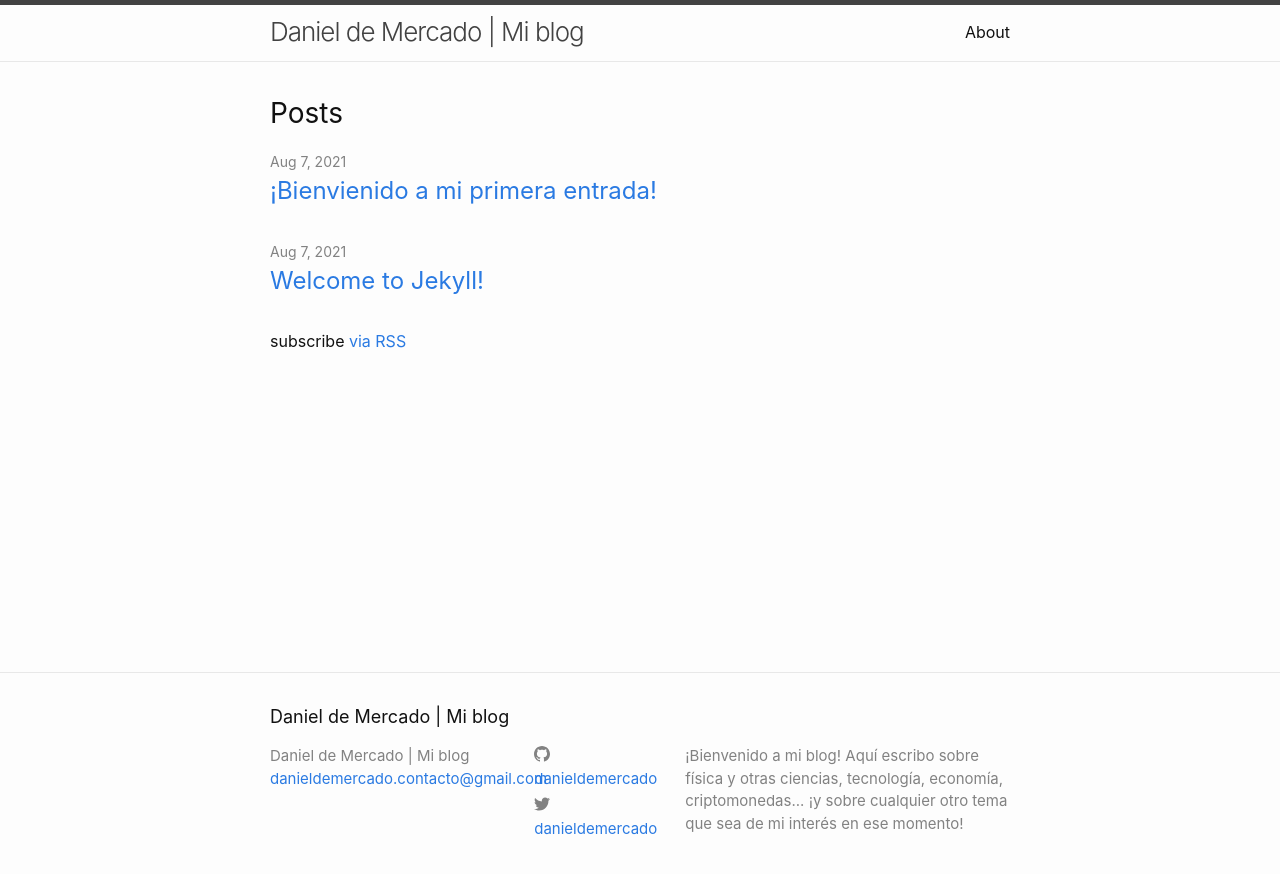
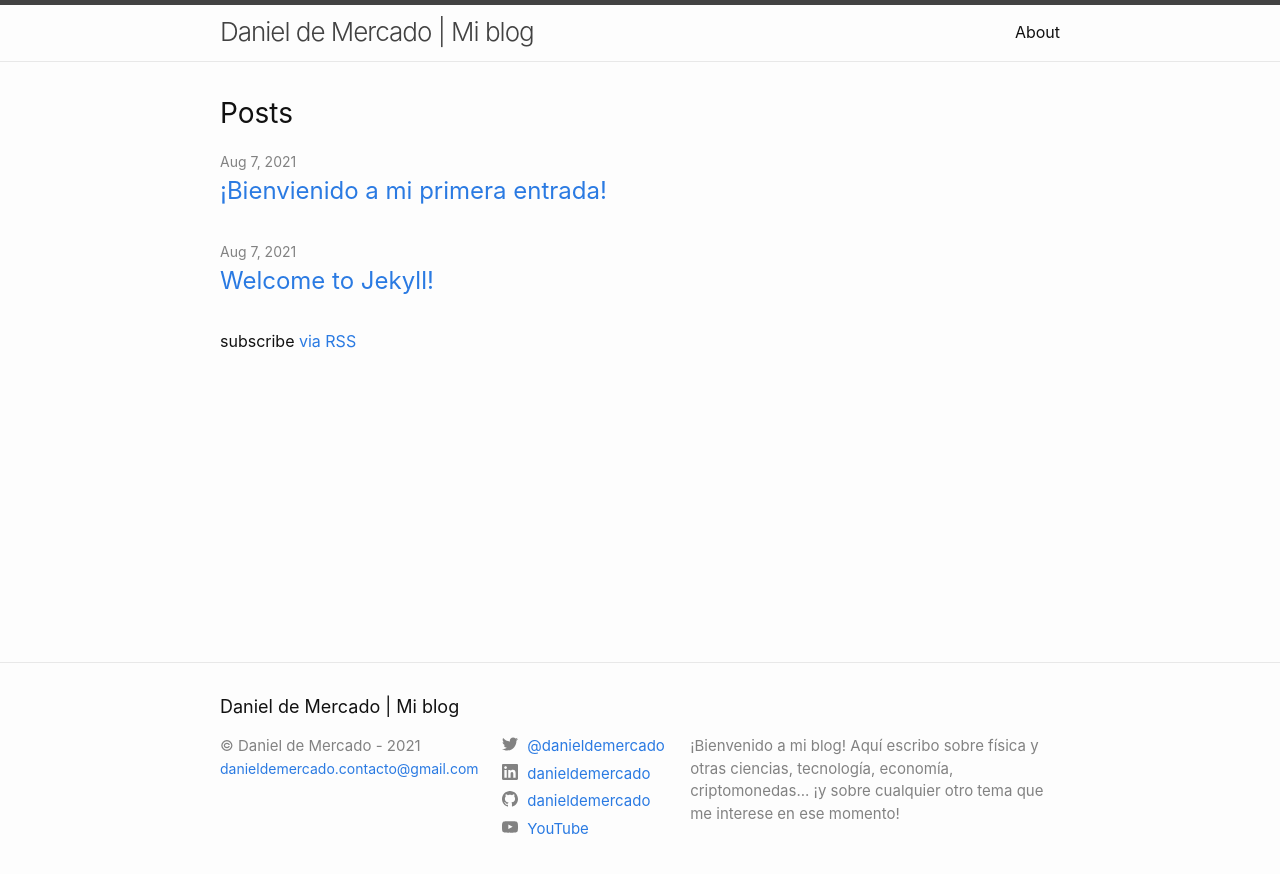
Before and after one commit to danieldemercado/mi-blog, a Jekyll site: the page built from index.markdown, in a window 1280 px wide. Shown: the top 874 px of the page. Built offline with Jekyll 4.4.1, drawn with Linux system fonts in a browser that asks for light colours.

Commit message:
Pie de página depurado

```diff
--- a/_config.yml
+++ b/_config.yml
@@ -21,12 +21,27 @@
 title: Daniel de Mercado | Mi blog
 email: danieldemercado.contacto@gmail.com
 description: >- # this means to ignore newlines until "baseurl:"
-  ¡Bienvenido a mi blog! Aquí escribo sobre física y otras ciencias, tecnología, economía, criptomonedas... ¡y sobre cualquier otro tema que sea de mi interés
-  en ese momento!
+  ¡Bienvenido a mi blog! Aquí escribo sobre física y otras ciencias, tecnología, economía, criptomonedas... ¡y sobre cualquier otro tema que me
+  interese en ese momento!
 baseurl: "/mi-blog" # the subpath of your site, e.g. /blog
 url: "https://danieldemercado.github.io" # the base hostname & protocol for your site, e.g. http://example.com
 twitter_username: danieldemercado
 github_username:  danieldemercado
+
+
+
+# Fields minima uses, but are not defaulted with the jekyll new command.
+#Author is the default for posts, the Atom feed, and is used in the footer.
+author: Daniel de Mercado
+linkedin_username: danieldemercado
+youtube_username: UC7lsg439P2qsLuFa6Gm5RSw
+
+
+
+# New fields not defaulted by jekyll-new wiht the minima theme
+# Add a copyright. A copyright symbol and year will be added automatically
+copyright: "Daniel de Mercado"
+
 
 # Build settings
 # Removed minima theme as it is now a regular theme.
--- a/_includes/footer.html
+++ b/_includes/footer.html
@@ -9,14 +9,18 @@
       <div class="footer-col footer-col-1">
         <ul class="contact-list">
           <li class="p-name">
+            <!--
             {%- if site.author -%}
               {{ site.author | escape }}
             {%- else -%}
               {{ site.title | escape }}
             {%- endif -%}
-            </li>
+            </li> -->
+            {%- if site.copyright -%}
+            <li>&copy; {{ site.copyright }} - {{ 'now' | date: "%Y"}}</li>
+            {%- endif -%}
             {%- if site.email -%}
-            <li><a class="u-email" href="mailto:{{ site.email }}">{{ site.email }}</a></li>
+            <li><p style="font-size:14px;"><a class="u-email" href="mailto:{{ site.email }}">{{ site.email }}</a></p></li>
             {%- endif -%}
         </ul>
       </div>
--- a/_includes/social.html
+++ b/_includes/social.html
@@ -1,14 +1,14 @@
 <ul class="social-media-list">
+  {%- if site.twitter_username -%}<li><a href="https://www.twitter.com/{{ site.twitter_username| cgi_escape | escape }}"><svg class="svg-icon"><use xlink:href="{{ '/assets/minima-social-icons.svg#twitter' | relative_url }}"></use></svg> <span class="username"> &#64;{{ site.twitter_username| escape }}</span></a></li>{%- endif -%}
+  {%- if site.linkedin_username -%}<li><a href="https://www.linkedin.com/in/{{ site.linkedin_username| cgi_escape | escape }}"><svg class="svg-icon"><use xlink:href="{{ '/assets/minima-social-icons.svg#linkedin' | relative_url }}"></use></svg> <span class="username">{{ site.linkedin_username| escape }}</span></a></li>{%- endif -%}
   {%- if site.dribbble_username -%}<li><a href="https://dribbble.com/{{ site.dribbble_username| cgi_escape | escape }}"><svg class="svg-icon"><use xlink:href="{{ '/assets/minima-social-icons.svg#dribbble' | relative_url }}"></use></svg> <span class="username">{{ site.dribbble_username| escape }}</span></a></li>{%- endif -%}
   {%- if site.facebook_username -%}<li><a href="https://www.facebook.com/{{ site.facebook_username| cgi_escape | escape }}"><svg class="svg-icon"><use xlink:href="{{ '/assets/minima-social-icons.svg#facebook' | relative_url }}"></use></svg> <span class="username">{{ site.facebook_username| escape }}</span></a></li>{%- endif -%}
   {%- if site.flickr_username -%}<li><a href="https://www.flickr.com/photos/{{ site.flickr_username| cgi_escape | escape }}"><svg class="svg-icon"><use xlink:href="{{ '/assets/minima-social-icons.svg#flickr' | relative_url }}"></use></svg> <span class="username">{{ site.flickr_username| escape }}</span></a></li>{%- endif -%}
   {%- if site.github_username -%}<li><a href="https://github.com/{{ site.github_username| cgi_escape | escape }}"><svg class="svg-icon"><use xlink:href="{{ '/assets/minima-social-icons.svg#github' | relative_url }}"></use></svg> <span class="username">{{ site.github_username| escape }}</span></a></li>{%- endif -%}
   {%- if site.instagram_username -%}<li><a href="https://instagram.com/{{ site.instagram_username| cgi_escape | escape }}"><svg class="svg-icon"><use xlink:href="{{ '/assets/minima-social-icons.svg#instagram' | relative_url }}"></use></svg> <span class="username">{{ site.instagram_username| escape }}</span></a></li>{%- endif -%}
-  {%- if site.linkedin_username -%}<li><a href="https://www.linkedin.com/in/{{ site.linkedin_username| cgi_escape | escape }}"><svg class="svg-icon"><use xlink:href="{{ '/assets/minima-social-icons.svg#linkedin' | relative_url }}"></use></svg> <span class="username">{{ site.linkedin_username| escape }}</span></a></li>{%- endif -%}
   {%- if site.pinterest_username -%}<li><a href="https://www.pinterest.com/{{ site.pinterest_username| cgi_escape | escape }}"><svg class="svg-icon"><use xlink:href="{{ '/assets/minima-social-icons.svg#pinterest' | relative_url }}"></use></svg> <span class="username">{{ site.pinterest_username| escape }}</span></a></li>{%- endif -%}
   {%- for mst in site.mastodon -%}{%- if mst.username and mst.instance -%}<li><a href="https://{{ mst.instance| cgi_escape | escape}}/@{{mst.username}}"><svg class="svg-icon"><use xlink:href="{{ '/assets/minima-social-icons.svg#mastodon' | relative_url }}"></use></svg> <span class="username">{{ mst.username|escape }}</span></a></li>{%- endif -%}{%- endfor -%}
-  {%- if site.twitter_username -%}<li><a href="https://www.twitter.com/{{ site.twitter_username| cgi_escape | escape }}"><svg class="svg-icon"><use xlink:href="{{ '/assets/minima-social-icons.svg#twitter' | relative_url }}"></use></svg> <span class="username">{{ site.twitter_username| escape }}</span></a></li>{%- endif -%}
-  {%- if site.youtube_username -%}<li><a href="https://youtube.com/{{ site.youtube_username| cgi_escape | escape }}"><svg class="svg-icon"><use xlink:href="{{ '/assets/minima-social-icons.svg#youtube' | relative_url }}"></use></svg> <span class="username">{{ site.youtube_username| escape }}</span></a></li>{%- endif -%}
+  {%- if site.youtube_username -%}<li><a href="https://youtube.com/channel/{{ site.youtube_username| cgi_escape | escape }}"><svg class="svg-icon"><use xlink:href="{{ '/assets/minima-social-icons.svg#youtube' | relative_url }}"></use></svg> <span class="username">{{ 'YouTube' | escape}}</span></a></li>{%- endif -%}
   {%- if site.googleplus_username -%}<li><a href="https://plus.google.com/{{ site.googleplus_username| escape }}"><svg class="svg-icon"><use xlink:href="{{ '/assets/minima-social-icons.svg#googleplus' | relative_url }}"></use></svg> <span class="username">{{ site.googleplus_username| escape }}</span></a></li>{%- endif -%}
   {%- if site.rss -%}<li><a href="{{ 'feed.xml' | relative_url }}"><svg class="svg-icon"><use xlink:href="{{ '/assets/minima-social-icons.svg#rss' | relative_url }}"></use></svg> <span>{{ site.rss | escape }}</span></a></li>{%- endif -%}
 </ul>
--- a/_sass/minima.scss
+++ b/_sass/minima.scss
@@ -21,10 +21,10 @@ $grey-color-dark:  darken($grey-color, 25%) !default;
 $table-text-align: left !default;
 
 // Width of the content area
-$content-width:    800px !default;
+$content-width:    900px !default;
 
 $on-palm:          600px !default;
-$on-laptop:        800px !default;
+$on-laptop:        900px !default;
 
 // Use media queries like this:
 // @include media-query($on-palm) {
--- a/_sass/minima/_layout.scss
+++ b/_sass/minima/_layout.scss
@@ -135,13 +135,13 @@
 }
 
 .footer-col-1 {
-  width: -webkit-calc(35% - (#{$spacing-unit} / 2));
-  width:         calc(35% - (#{$spacing-unit} / 2));
+  width: -webkit-calc(33% - (#{$spacing-unit} / 2));
+  width:         calc(33% - (#{$spacing-unit} / 2));
 }
 
 .footer-col-2 {
-  width: -webkit-calc(20% - (#{$spacing-unit} / 2));
-  width:         calc(20% - (#{$spacing-unit} / 2));
+  width: -webkit-calc(22% - (#{$spacing-unit} / 2));
+  width:         calc(22% - (#{$spacing-unit} / 2));
 }
 
 .footer-col-3 {
```
